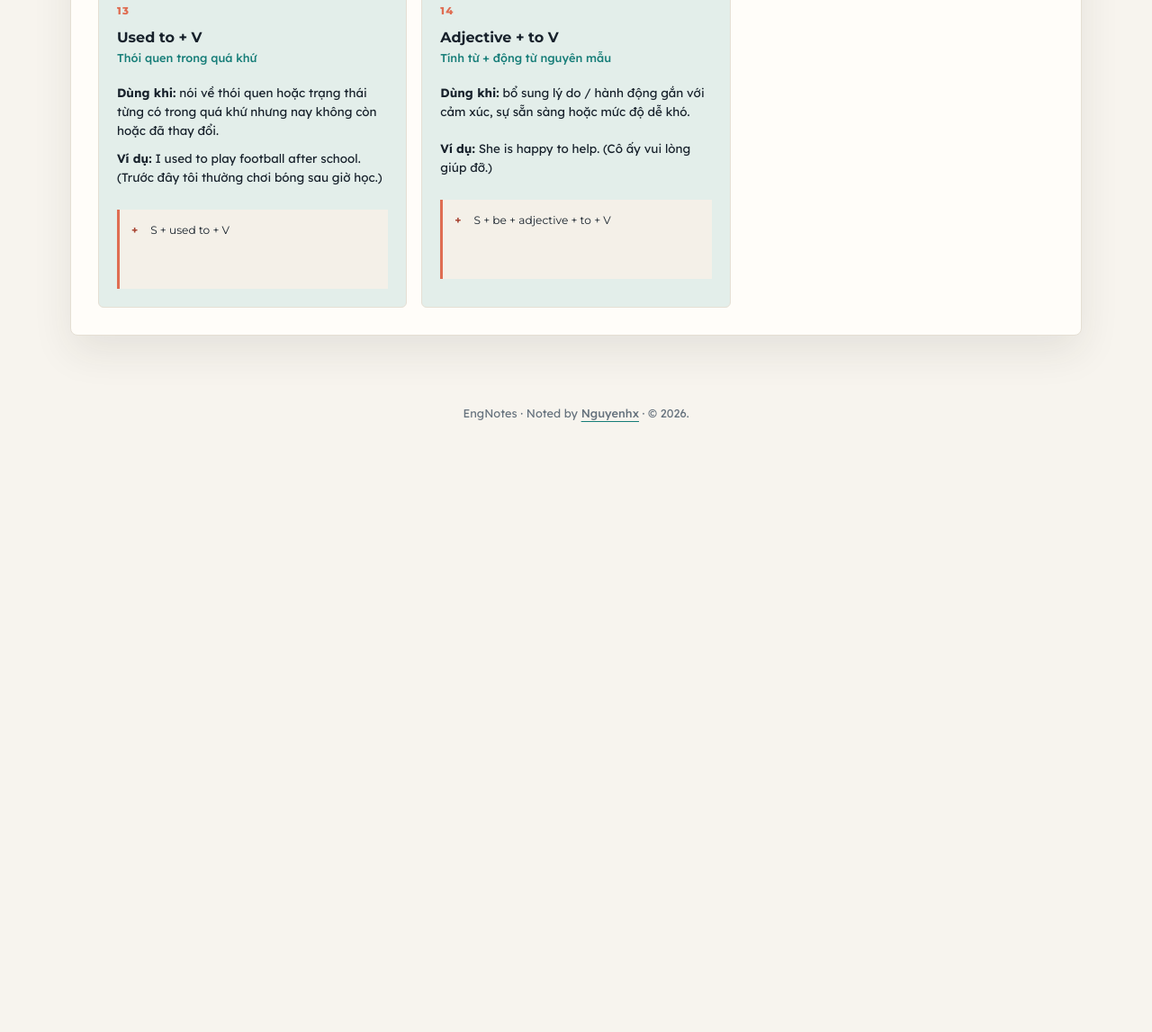
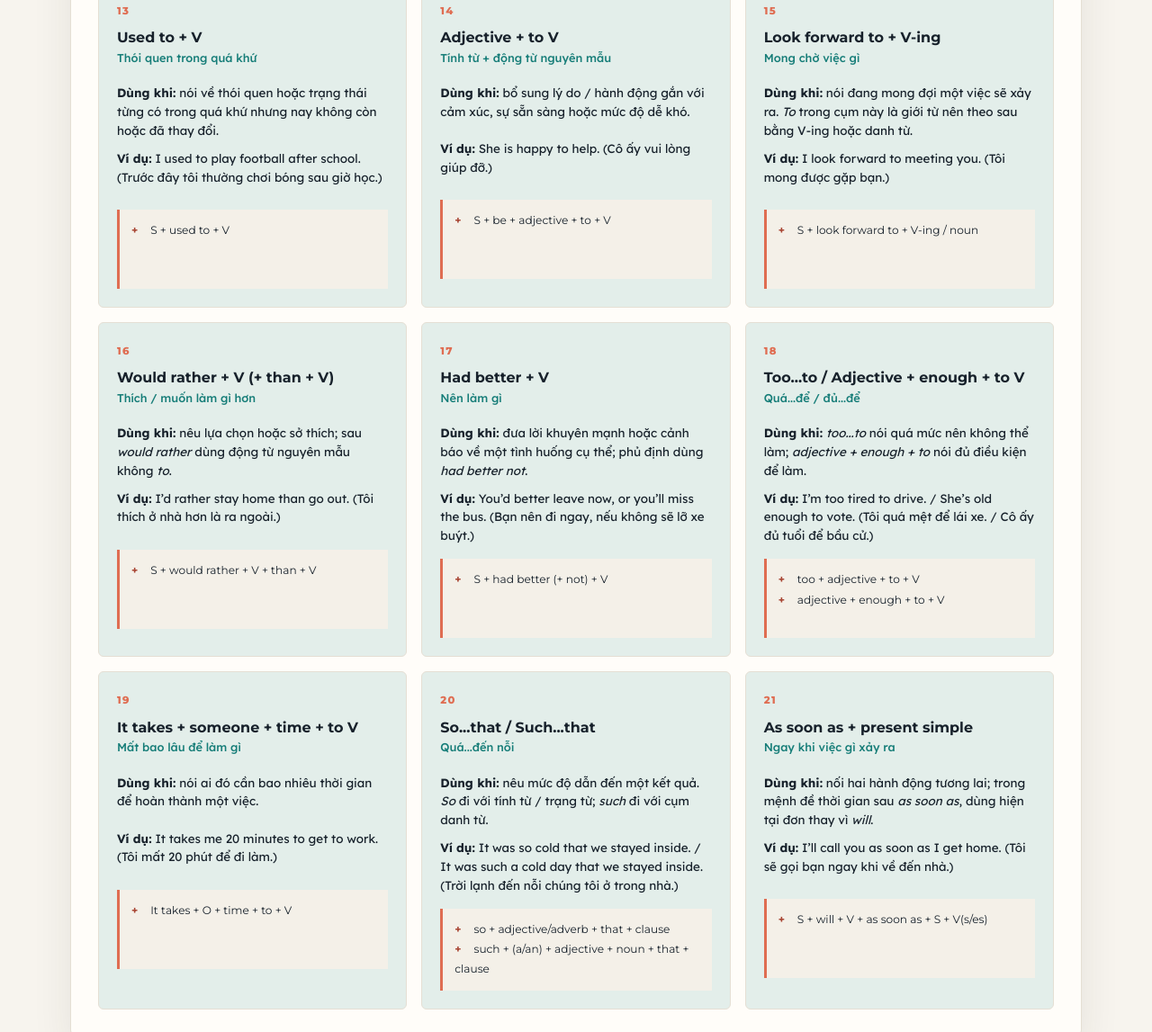
Before and after one commit to NinhDuongCN/EngNotes, a plain HTML site: page sentence-structures/index.html in a window 1280 px wide. Shown: the part 2568-3715 px from the top of the page at 90% size. Before the commit the page ends 3067 px from the top, so only its background shows below. Drawn offline with Linux system fonts and the light colour scheme.

Commit message:
update sentence-structures

```diff
--- a/sentence-structures/index.html
+++ b/sentence-structures/index.html
@@ -154,6 +154,55 @@
                         <p><strong>Ví dụ:</strong> She is happy to help. (Cô ấy vui lòng giúp đỡ.)</p>
                         <div class="structure"><b>+</b> S + be + adjective + to + V</div>
                     </article>
+                    <article class="tense-card" data-search="look forward to V-ing mong chờ háo hức look forward to meeting you">
+                        <span class="tense-number">15</span>
+                        <h3>Look forward to + V-ing<br><small>Mong chờ việc gì</small></h3>
+                        <p><strong>Dùng khi:</strong> nói đang mong đợi một việc sẽ xảy ra. <em>To</em> trong cụm này là giới từ nên theo sau bằng V-ing hoặc danh từ.</p>
+                        <p><strong>Ví dụ:</strong> I look forward to meeting you. (Tôi mong được gặp bạn.)</p>
+                        <div class="structure"><b>+</b> S + look forward to + V-ing / noun</div>
+                    </article>
+                    <article class="tense-card" data-search="would rather V than V prefer thích hơn lựa chọn would rather stay">
+                        <span class="tense-number">16</span>
+                        <h3>Would rather + V (+ than + V)<br><small>Thích / muốn làm gì hơn</small></h3>
+                        <p><strong>Dùng khi:</strong> nêu lựa chọn hoặc sở thích; sau <em>would rather</em> dùng động từ nguyên mẫu không <em>to</em>.</p>
+                        <p><strong>Ví dụ:</strong> I’d rather stay home than go out. (Tôi thích ở nhà hơn là ra ngoài.)</p>
+                        <div class="structure"><b>+</b> S + would rather + V + than + V</div>
+                    </article>
+                    <article class="tense-card" data-search="had better V lời khuyên cảnh báo had better not leave you had better">
+                        <span class="tense-number">17</span>
+                        <h3>Had better + V<br><small>Nên làm gì</small></h3>
+                        <p><strong>Dùng khi:</strong> đưa lời khuyên mạnh hoặc cảnh báo về một tình huống cụ thể; phủ định dùng <em>had better not</em>.</p>
+                        <p><strong>Ví dụ:</strong> You’d better leave now, or you’ll miss the bus. (Bạn nên đi ngay, nếu không sẽ lỡ xe buýt.)</p>
+                        <div class="structure"><b>+</b> S + had better (+ not) + V</div>
+                    </article>
+                    <article class="tense-card" data-search="too adjective to V adjective enough to V quá để đủ để too tired to drive old enough to vote">
+                        <span class="tense-number">18</span>
+                        <h3>Too...to / Adjective + enough + to V<br><small>Quá...để / đủ...để</small></h3>
+                        <p><strong>Dùng khi:</strong> <em>too...to</em> nói quá mức nên không thể làm; <em>adjective + enough + to</em> nói đủ điều kiện để làm.</p>
+                        <p><strong>Ví dụ:</strong> I’m too tired to drive. / She’s old enough to vote. (Tôi quá mệt để lái xe. / Cô ấy đủ tuổi để bầu cử.)</p>
+                        <div class="structure"><b>+</b> too + adjective + to + V<br><b>+</b> adjective + enough + to + V</div>
+                    </article>
+                    <article class="tense-card" data-search="it takes someone time to V mất bao lâu it takes me 20 minutes to work">
+                        <span class="tense-number">19</span>
+                        <h3>It takes + someone + time + to V<br><small>Mất bao lâu để làm gì</small></h3>
+                        <p><strong>Dùng khi:</strong> nói ai đó cần bao nhiêu thời gian để hoàn thành một việc.</p>
+                        <p><strong>Ví dụ:</strong> It takes me 20 minutes to get to work. (Tôi mất 20 phút để đi làm.)</p>
+                        <div class="structure"><b>+</b> It takes + O + time + to + V</div>
+                    </article>
+                    <article class="tense-card" data-search="so adjective that such a an adjective noun that kết quả quá đến nỗi so tired that such a good">
+                        <span class="tense-number">20</span>
+                        <h3>So...that / Such...that<br><small>Quá...đến nỗi</small></h3>
+                        <p><strong>Dùng khi:</strong> nêu mức độ dẫn đến một kết quả. <em>So</em> đi với tính từ / trạng từ; <em>such</em> đi với cụm danh từ.</p>
+                        <p><strong>Ví dụ:</strong> It was so cold that we stayed inside. / It was such a cold day that we stayed inside. (Trời lạnh đến nỗi chúng tôi ở trong nhà.)</p>
+                        <div class="structure"><b>+</b> so + adjective/adverb + that + clause<br><b>+</b> such + (a/an) + adjective + noun + that + clause</div>
+                    </article>
+                    <article class="tense-card" data-search="as soon as present simple will tương lai ngay khi as soon as I get home">
+                        <span class="tense-number">21</span>
+                        <h3>As soon as + present simple<br><small>Ngay khi việc gì xảy ra</small></h3>
+                        <p><strong>Dùng khi:</strong> nối hai hành động tương lai; trong mệnh đề thời gian sau <em>as soon as</em>, dùng hiện tại đơn thay vì <em>will</em>.</p>
+                        <p><strong>Ví dụ:</strong> I’ll call you as soon as I get home. (Tôi sẽ gọi bạn ngay khi về đến nhà.)</p>
+                        <div class="structure"><b>+</b> S + will + V + as soon as + S + V(s/es)</div>
+                    </article>
                 </div>
                 <div class="empty-row" id="sentence-structures-empty">Không tìm thấy cấu trúc phù hợp.</div>
             </section>
```
